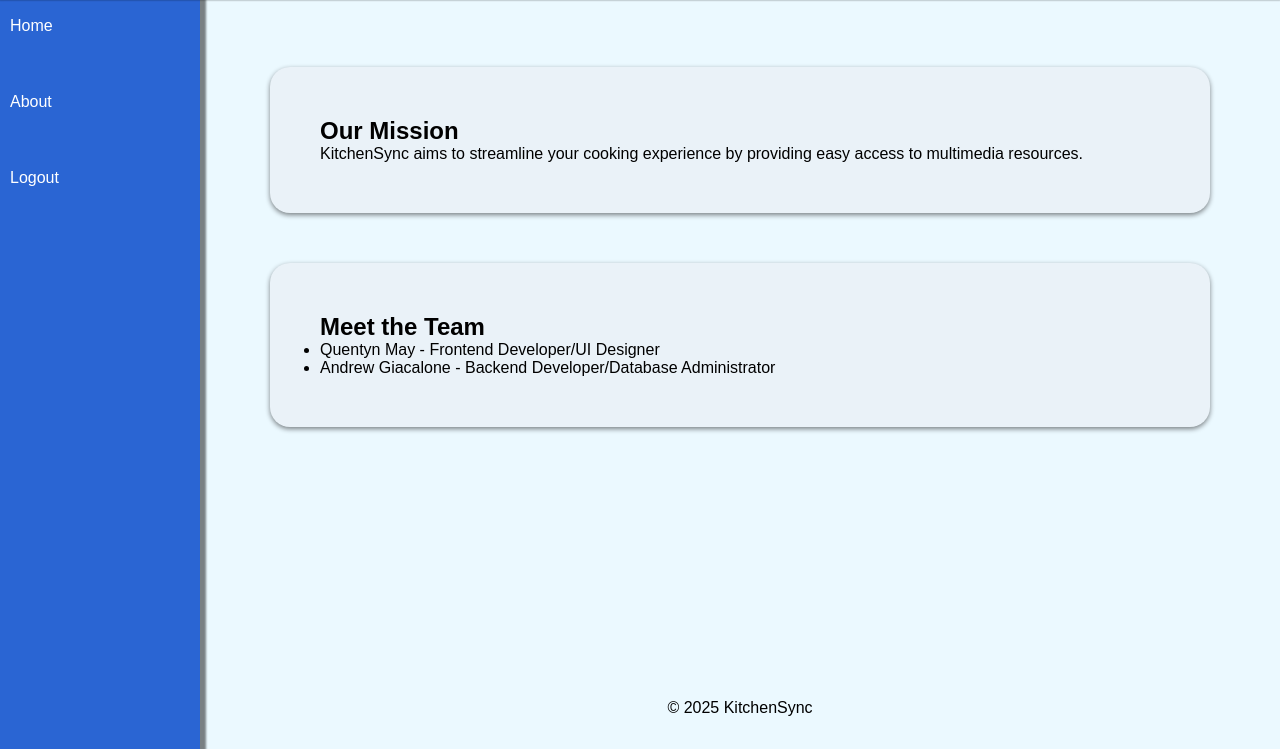
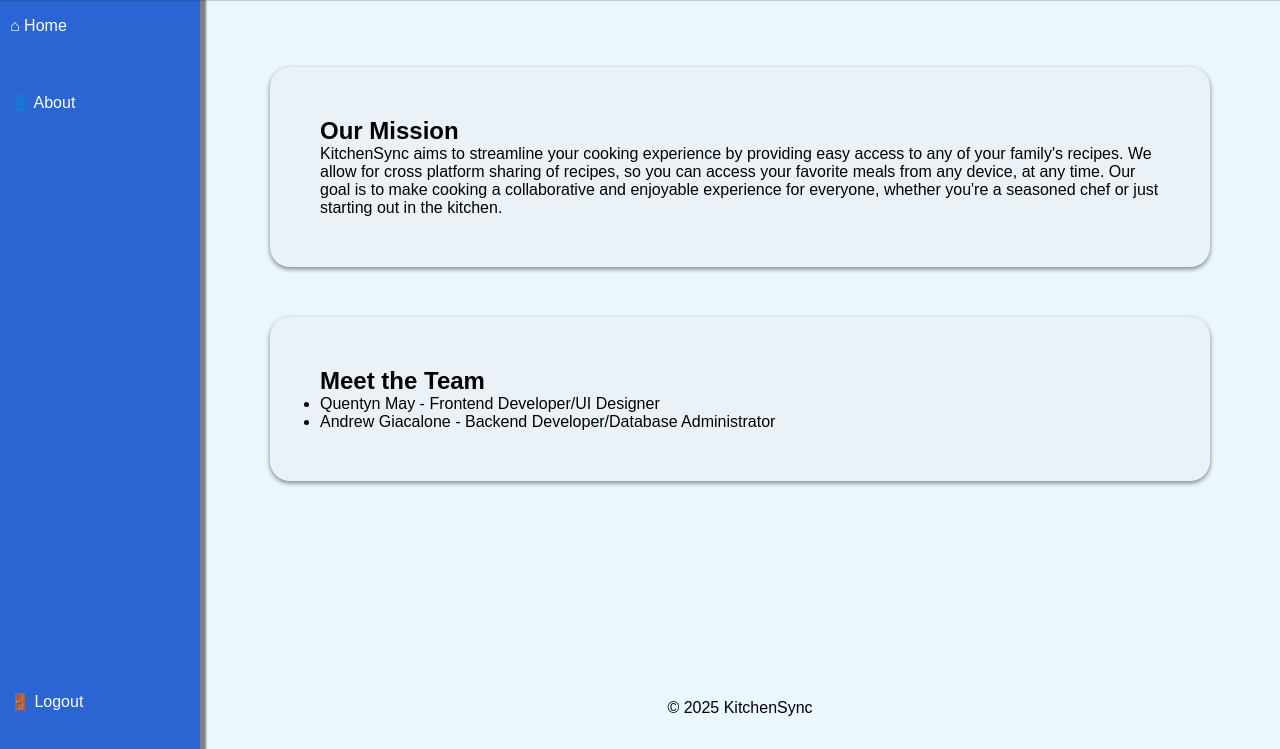
Before and after one commit to mayqatwit/WebDevFinalProject, a plain HTML site: page about.html in a window 1280 px wide. Shown: the part 51-800 px from the top of the page. Drawn offline with Linux system fonts and the light colour scheme.

Commit message:
Moved Logout button to bottom of sidebar

```diff
--- a/about.html
+++ b/about.html
@@ -10,19 +10,36 @@
 </head>
 
 <body>
-    <nav><H2>KitchenSync</H2><button id="toggleButton" onclick="toggleSidebar()">≡</button></nav>
+    <nav>
+        <H2>KitchenSync</H2><button id="toggleButton" onclick="toggleSidebar()">≡</button>
+    </nav>
     <aside id="sidebar">
-        <ul>
-            <a class="sidebarItems" href="home.html"><li>Home</li></a>
-            <a class="sidebarItems" href="about.html"><li>About</li></a>
-            <a class="sidebarItems" id="logout" href="login.html"><li>Logout</li></a>
+        <ul id="navLinks">
+            <a class="sidebarItems" href="home.html">
+                <li>&#x2302; Home</li>
+            </a>
+            <a class="sidebarItems" href="about.html">
+                <li>&#x1F464; About</li>
+            </a>
+        </ul>
+        <ul id="logoutContainer">
+            <a class="sidebarItems" id="logout" href="login.html">
+                <li>&#x1F6AA; Logout</li>
+            </a>
         </ul>
     </aside>
 
     <main>
         <section style="margin: 50px">
             <h2>Our Mission</h2>
-            <p>KitchenSync aims to streamline your cooking experience by providing easy access to multimedia resources.</p>
+            <p>
+                KitchenSync aims to streamline your cooking experience by providing easy access to any of your family's
+                recipes.
+                We allow for cross platform sharing of recipes, so you can access your favorite meals from any device,
+                at any time.
+                Our goal is to make cooking a collaborative and enjoyable experience for everyone, whether you're a
+                seasoned chef or just starting out in the kitchen.
+            </p>
         </section>
 
         <section style="margin: 50px">
```
Also changed, not shown: cookbook.html (+19 -5 lines).
